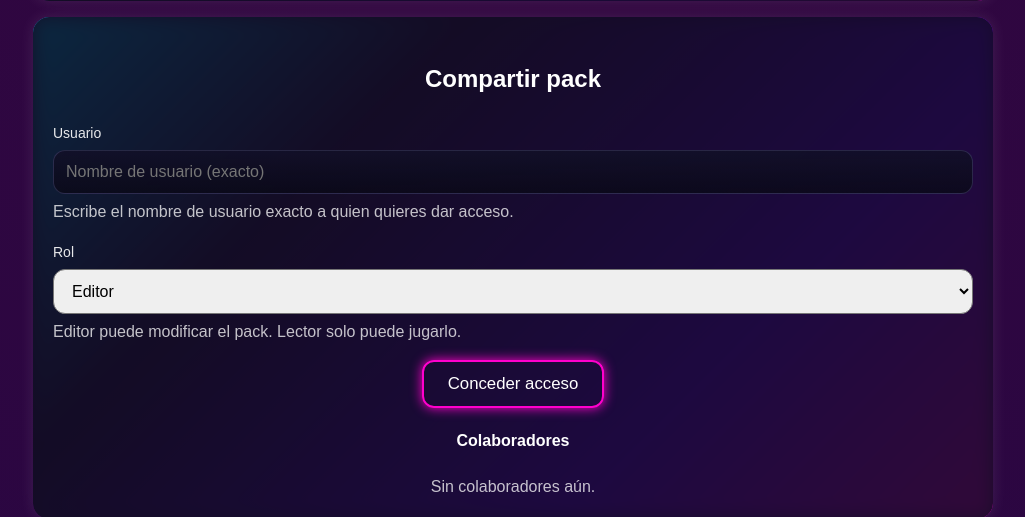
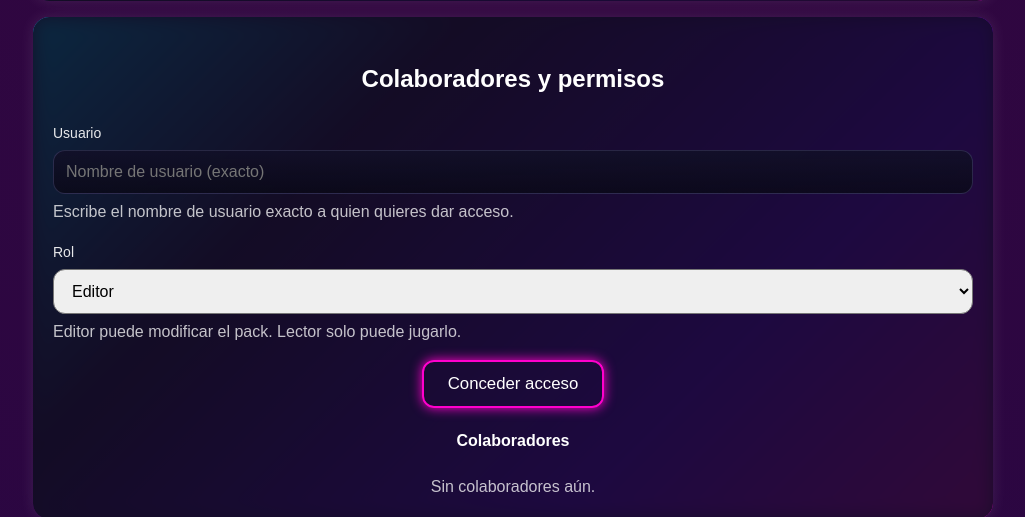
Before and after one commit to jltamayo2018/tfg-verdad-reto, a Django app: page /packs/25/ in a window 1280 px wide. Shown: the part 419-936 px from the top of the page, without its empty margins (127-1152 px from the left). Run offline with Django 5.2, Linux system fonts and the light colour scheme; a user stored in the database is signed in; data comes from the database, SQL or seed files in the repository; data that the repository does not hold is empty; parts of the project's set-up code (start-up, migrations or seed data) failed here and were passed over.

Commit message:
colaoradores y permisos

```diff
--- a/verdadoreto_app/templates/pack_detail.html
+++ b/verdadoreto_app/templates/pack_detail.html
@@ -33,7 +33,7 @@
   <!-- COMPARTIR PACK (solo dueño) -->
   {% if user == pack.owner %}
   <div class="card neon-card share-box">
-    <h3>Compartir pack</h3>
+    <h3>Colaboradores y permisos</h3>
 
     <form method="post" action="{% url 'add_collaborator' pack.pk %}" class="form-grid">
       {% csrf_token %}
```
